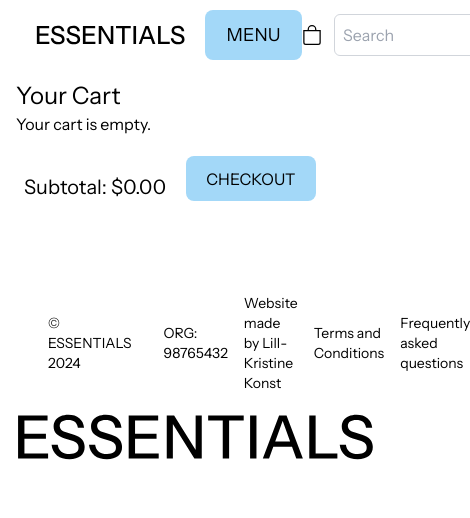
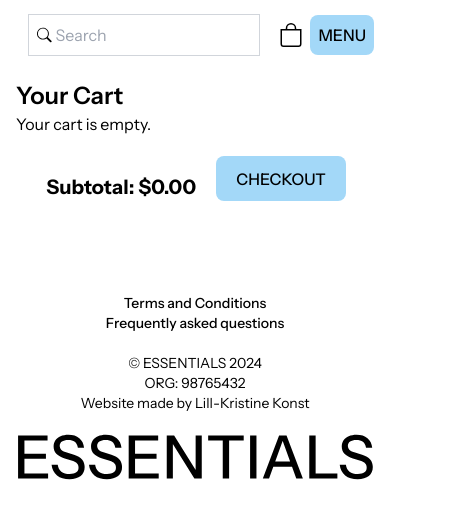
Before and after one commit to LillKonst/js-frameworks-ca, a React (Vite) app in the folder essentials-ecom/: page /CartIcon in a window 390 px wide. Shown: the top 518 px of the page, 470 px wide, since content can reach past the window. Built offline with nearby package versions, Linux system fonts and the light colour scheme.

Commit message:
div media quereis

```diff
--- a/essentials-ecom/src/components/CartIcon.jsx
+++ b/essentials-ecom/src/components/CartIcon.jsx
@@ -1,7 +1,8 @@
 import { useNavigate } from "react-router-dom";
 import { useCart } from "../context/CartContext";
+import PropTypes from "prop-types";
 
-function CartIcon() {
+function CartIcon({ className }) {
     const navigate = useNavigate(); // Get the navigate function
     const { getCartCount } = useCart();
     const cartCount = getCartCount();
@@ -12,11 +13,10 @@ function CartIcon() {
     };
 
     return (
-        <div
-            className="ml-auto relative w-10 h-25 flex justify-center cursor-pointer"
+        <div className={`ml-auto relative w-10 h-25 flex justify-center cursor-pointer ${className}`}
             onClick={handleClick} // Add the click handler here
         >
-            <svg xmlns="http://www.w3.org/2000/svg" width="20" height="32" fill="currentColor" className="bi bi-bag" viewBox="0 0 16 16">
+            <svg xmlns="http://www.w3.org/2000/svg" width="24" height="32" fill="currentColor" className="bi bi-bag" viewBox="0 0 16 16">
                 <path d="M8 1a2.5 2.5 0 0 1 2.5 2.5V4h-5v-.5A2.5 2.5 0 0 1 8 1m3.5 3v-.5a3.5 3.5 0 1 0-7 0V4H1v10a2 2 0 0 0 2 2h10a2 2 0 0 0 2-2V4zM2 5h12v9a1 1 0 0 1-1 1H3a1 1 0 0 1-1-1z"/>
             </svg>
 
@@ -30,3 +30,7 @@ function CartIcon() {
 }
 
 export default CartIcon;
+
+CartIcon.propTypes = {
+    className: PropTypes.string.isRequired,
+  };
--- a/essentials-ecom/src/components/Checkout.jsx
+++ b/essentials-ecom/src/components/Checkout.jsx
@@ -15,65 +15,69 @@ const CheckoutTest = () => {
     }, 0);
 
     return (
-        <div className="p-4">
-            <h1 className="text-2xl font-bold">Your Cart</h1>
+        <div className="p-4 w-full">
+            <h1 className="text-2xl font-semibold">Your Cart</h1>
             {cart.length === 0 ? (
                 <p>Your cart is empty.</p>
             ) : (
-                <ul>
+                <ul className="w-full">
                       {cart.map(item => {
-                        // Calculate the effective price based on discounted price
                         const effectivePrice = item.discountedPrice ? item.discountedPrice : item.price;
-                        // Calculate the total price for this item
                         const totalPrice = effectivePrice * item.quantity;
 
                         return (
-                            <li key={item.id} className="flex justify-between border-b border-t py-2">
+                            <li key={item.id} className="flex justify-between border-b border-t py-2 w-full">
                                 <div className="flex w-full">
-                                    <div className="container w-24 h-36 mx-4">
+                                    <div className="container w-36 h-36 mx-4">
                                         <img
                                             src={item.image.url}
                                             alt={item.image.alt || "Product image"}
                                             className="object-cover w-full h-full rounded"
                                         />
                                     </div>
-                                    <div className="flex m-2 items-center">
-                                        <h1 className="text-2xl font-bold m-2">{item.title}</h1>
+                                    <div className="flex m-2 justify-between items-center w-full">
+                                        <div className="flex flex-col justify-center items-center md:flex-row">
+                                         <div className="flex items-center justify-between">
+                                        <h1 className="text-xl w-auto md:text-2xl m-2">{item.title}</h1>
+
                                         <div className="flex">
                                             {item.discountedPrice ? (
-                                                <p className="text-xl px-3 text-red-500 m-2">{item.discountedPrice}</p>
+                                                <p className="md:text-xl px-3 text-red-500 m-2">{item.discountedPrice}</p>
                                             ) : (
-                                                <p className="text-xl font-semibold m-2">{item.price}</p>
+                                                <p className="md:text-xl font-semibold m-2">{item.price}</p>
                                             )}
                                         </div>
+                                        </div>
+                                        <div className="flex items-center justify-between">
                                         <div className="flex items-center m-2">
                                             <button
                                                 onClick={() => incrementQuantity(item.id)}
-                                                className="border-black bg-white rounded px-2"
+                                                className="border-black bg-white rounded p-2 "
                                             >
                                                 +
                                             </button>
-                                            <span className="mx-2 text-lg">{item.quantity}</span>
+                                            <span className="mx-2 md:text-lg font-semibold">{item.quantity}</span>
                                             <button
                                                 onClick={() => decrementQuantity(item.id)}
-                                                className="border-black bg-white rounded px-2"
+                                                className="border-black bg-white rounded p-2"
                                                 disabled={item.quantity <= 1}
                                             >
                                                 -
                                             </button>
                                         </div>
-                                        {/* Display the total price for this item */}
-                                        <div className="ml-4 text-xl font-semibold">
-                                            Total: ${totalPrice.toFixed(2)} {/* Format total to 2 decimal places */}
+
+                                        <div className="md:text-xl font-semibold">
+                                            Total: {totalPrice.toFixed(2)}
                                         </div>
-                                    </div>
-                                </div>
+                                        </div>
+                                        </div>
+                                    </div></div>
                             </li>
                         );
                     })}
                 </ul>
             )}
-            <div className="flex mx-2 items-center">
+            <div className="flex mx-2 items-center justify-end">
             <div className="mt-4 text-xl font-bold">
                 Subtotal: ${subtotal.toFixed(2)} {/* Format subtotal to 2 decimal places */}
             </div>
--- a/essentials-ecom/src/components/Footer.jsx
+++ b/essentials-ecom/src/components/Footer.jsx
@@ -3,16 +3,16 @@ import logo from "../images/logo.svg";
 export default function Footer() {
     return (
         <div className="flex flex-col p-4 w-full my-10">
-           <div className="flex justify-between px-4 w-full">
-            <div className="flex justify-center items-center">
+           <div className="flex justify-between px-4 w-full flex-col lg:flex-row items-center">
+                <div className="flex flex-col lg:flex-row justify-center items-center order-2 lg:order-1">
                 <p className="text-sm px-4">© ESSENTIALS 2024</p>
                 <p className="text-sm px-4"> ORG: 98765432 </p>
                 <p className="text-sm">Website made by Lill-Kristine Konst</p>
-            </div>
-            <div className="flex flex items-center justify-end">
+                </div>
+                <div className="flex flex-col lg:flex-row items-center justify-end order-1 lg:order2 mb-5 lg:mb-0">
                 <a href="#" className="text-sm px-4 hover:underline">Terms and Conditions</a>
                 <a href="#" className="text-sm hover:underline">Frequently asked questions</a>
-            </div>
+                </div>
             </div>
             <img src={logo} alt="Logo" className="py-5 w-full"/>
         </div>
--- a/essentials-ecom/src/components/Header.jsx
+++ b/essentials-ecom/src/components/Header.jsx
@@ -7,10 +7,10 @@ import Searchbar from "./Searchbar";
 
 function Header() {
     return <div className="fixed top-0 left-0 bg-white/50 w-full h-[70px] flex items-center justify-start px-4 z-50">
-        <img src={logo} alt="Logo" className="p-5"/>
-    <Navbar className="order-2 md:order-l"/>
-    <CartIcon className="order-3 md:order-2" />
-    <Searchbar className="order-4 md:order-3"/>
+        <img src={logo} alt="Logo" className="p-5 order-1 md:order-1 hidden sm:flex"/>
+    <Navbar className="order-4 md:order-2"/>
+    <CartIcon className="order-3 md:order-3" />
+    <Searchbar className="order-2 md:order-4"/>
     </div>
 }
 
--- a/essentials-ecom/src/components/MainImg.jsx
+++ b/essentials-ecom/src/components/MainImg.jsx
@@ -1,13 +1,15 @@
 import mainImg from "../images/main-img-copy.png";
+import mainImgSm from "../images/main-img-copy-sm.png";
 
 export default function MainImg() {
     return <div className="mb-6 relative">
-    <img src={mainImg} alt="flamingo with pink and blue background" className="w-full h-auto object-cover "/>
-    <div className="absolute bottom-1 left-1 p-5 z-10">
+    <img src={mainImg} alt="flamingo with pink and blue background" className="hidden md:block w-full h-auto object-cover "/>
+    <img src={mainImgSm} alt="flamingo with pink and blue background" className="block md:hidden w-full h-auto object-cover "/>
+    <div className="absolute bottom-1 left-1  p-1 sm:p-5 z-10">
         <div className="flex flex-col justify-start">
-        <p className="text-3xl">Shop your</p>
-        <p className="text-5xl">ESSENTIALS</p>
-        <p className="text-3xl">from anywhere</p>
+        <p className="text-base sm:text-2xl md:text-3xl">Shop your</p>
+        <p className="text-2xl sm:text-4xl md:text-5xl">ESSENTIALS</p>
+        <p className="text-base sm:text-2xl md:text-3xl">from anywhere</p>
     </div>
     </div>
     </div>
--- a/essentials-ecom/src/components/Navbar.jsx
+++ b/essentials-ecom/src/components/Navbar.jsx
@@ -1,6 +1,7 @@
 
 import { useState  } from "react";
 import { Link } from "react-router-dom";
+import PropTypes from "prop-types";
 
 export function Home() {
     return <div>Home</div>
@@ -16,7 +17,7 @@ export function RouteNotFound() {
 
 
 
-export default function Navbar(className) {
+export default function Navbar({ className }) {
     const [isMenuOpen, setIsMenuOpen] = useState(false);
 
     const toggleMenu = () => {
@@ -26,24 +27,28 @@ export default function Navbar(className) {
     return (
     <nav className={`flex ${className}`}>
          <div className="block md:hidden">
-                <button onClick={toggleMenu} className="text-lg bg-customBlue border-none text-bold">
+                <button onClick={toggleMenu} className="text-md p-2 bg-customBlue border-none text-bold">
                     MENU
                 </button>
             </div>
         <ul className={`${
                     isMenuOpen ? "flex" : "hidden"
-                } flex-col md:flex md:flex-row md:space-x-4
-                    absolute md:relative left-0 right-0
+                } flex-col items-end md:flex md:flex-row md:space-x-4
+                    absolute md:relative top-[70px] right-0 p-5 rounded md:top-[0px]
                     md:left-auto md:right-auto
-                    bg-white md:bg-transparent w-full md:w-auto
+                    bg-customBlue md:bg-transparent md:w-auto
                     md:flex md:items-center md:justify-between`}>
             <li className="px-2">
-                <Link to="/Home" onClick={() => setIsMenuOpen(false)}>Home</Link>
+                <Link to="/Home" onClick={() => setIsMenuOpen(false)} className="text-xl">HOME</Link>
             </li>
             <li className="px-2">
-                <Link to="/Contact" onClick={() => setIsMenuOpen(false)}>Contact</Link>
+                <Link to="/Contact" onClick={() => setIsMenuOpen(false)} className="text-xl">CONTACT</Link>
             </li>
         </ul>
     </nav>
     );
 }
+
+Navbar.propTypes = {
+    className: PropTypes.string.isRequired,
+  };
--- a/essentials-ecom/src/components/Searchbar.jsx
+++ b/essentials-ecom/src/components/Searchbar.jsx
@@ -1,8 +1,9 @@
 import { useState } from "react";
 import { useNavigate } from "react-router-dom";
 import { APIUrl } from "../api/api";
+import PropTypes from "prop-types";
 
-export default function Searchbar() {
+export default function Searchbar({ className }) {
     const [query, setQuery] = useState("");
     const [results, setResults] = useState([]);
     const navigate = useNavigate();
@@ -36,26 +37,24 @@ export default function Searchbar() {
     };
 
     return (
-        <div className="relative">
+        <div className={`relative ${className}`} >
             <form onSubmit={handleSearch} className="flex items-center px-3">
-                <input
+                <div className=" flex items-center border bg-white/50 border-gray-300 rounded-1-md p-2">
+                    <svg xmlns="http://www.w3.org/2000/svg" width="16" height="16" fill="currentColor" className="bi bi-search me-1" viewBox="0 0 16 16">
+                         <path d="M11.742 10.344a6.5 6.5 0 1 0-1.397 1.398h-.001q.044.06.098.115l3.85 3.85a1 1 0 0 0 1.415-1.414l-3.85-3.85a1 1 0 0 0-.115-.1zM12 6.5a5.5 5.5 0 1 1-11 0 5.5 5.5 0 0 1 11 0"/>
+                    </svg>
+                    <input
                     type="text"
                     value={query}
                     onChange={(e) => handleSearch(e.target.value)}
                     placeholder="Search"
-                    className="border bg-white/50 border-gray-300 rounded-l-md p-2"
-                />
-                <button
-                    type="submit"
-                    className="bg-customBlue text-black rounded p-2"
-                >
-                    Search
-                </button>
+                    className="bg-transparent border-none outline-none w-full"
+                /></div>
             </form>
 
             {query.length > 0 && filteredResults.length > 0 && (
-            <div className="absolute top-full left-0 w-full bg-white shadow-lg z-50 border border-gray-200 mt-1">
-                <h2>Results</h2>
+            <div className="absolute top-full left-0 w-screen sm:w-full bg-white shadow-lg z-50 border border-gray-200 mt-1 rounded">
+                <h2 className="m-2 text-lg border-b">Results ({filteredResults.length})</h2>
                     <ul>
                         {filteredResults.map((product, index) => (
                             <li key={index} onClick={() => handleProductClick(product.id)} className="flex items-center p-2 hover:bg-gray-200 cursor-pointer border-b">
@@ -73,3 +72,7 @@ export default function Searchbar() {
         </div>
     );
 };
+
+Searchbar.propTypes = {
+    className: PropTypes.string.isRequired,
+  };
--- a/essentials-ecom/src/index.css
+++ b/essentials-ecom/src/index.css
@@ -5,7 +5,7 @@
 @font-face {
   font-family: "InstrumentSans";
   src: url("../public/fonts/InstrumentSans-VariableFont_wdth,wght.ttf") format("woff2");
-  font-weight: normal;
+  font-weight: 100 900;
   font-style: normal;
 }
 
--- a/essentials-ecom/src/pages/Home.jsx
+++ b/essentials-ecom/src/pages/Home.jsx
@@ -3,6 +3,7 @@ import ProductList from "../components/ProductList";
 
 export default function Home() {
     return <div className="flex flex-col w-full">
+            <div className="block h-[70px] lg:hidden bg-customBlue"></div>
     <MainImg className="order-1"/>
     <ProductList className="order-2"/>
     </div>
```
Also changed, not shown: essentials-ecom/src/components/ProductDetails.jsx (+9 -9 lines), essentials-ecom/src/components/ProductList.jsx (+27 -7 lines), essentials-ecom/src/images/main-img-copy-sm.png (added).
